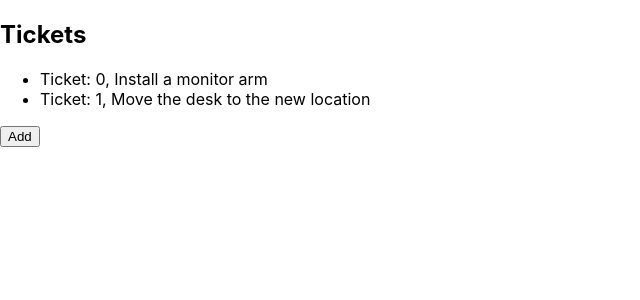
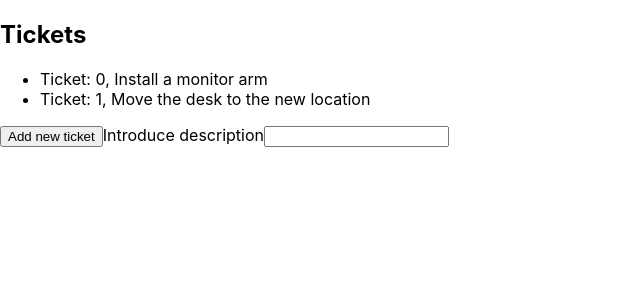
Before and after one commit to nonsense9/ticket-management-app, a React (Create React App) app: page / in a window 1280 px wide. Shown: the top 300 px of the page, without its empty margins (0-640 px from the left). Built offline with nearby package versions, Linux system fonts and the light colour scheme.

Commit message:
add possibility to add custom description for ticket & remove delay

```diff
--- a/src/api/index.ts
+++ b/src/api/index.ts
@@ -70,17 +70,15 @@ export class ApiService {
     }
 
     ticket(id: number): Observable<Ticket> {
-        return of(this.findTicketById(id)).pipe(delay(randomDelay()));
+        return of(this.findTicketById(id));
     }
 
     users() {
-        return of(this.storedUsers.map(user => ({...user}))).pipe(
-            delay(randomDelay())
-        );
+        return of(this.storedUsers.map(user => ({...user})));
     }
 
     user(id: number) {
-        return of(this.findUserById(id)).pipe(delay(randomDelay()));
+        return of(this.findUserById(id));
     }
 
     newTicket(payload: {description: string}) {
@@ -91,7 +89,9 @@ export class ApiService {
             completed: false
         };
 
-        return this.storedTickets.push({...newTicket});
+        return of(newTicket).pipe(
+            tap((ticket: Ticket) => this.storedTickets.push(ticket))
+        ).subscribe();
     }
 
     assign(ticketId: number, userId: number) {
@@ -103,7 +103,6 @@ export class ApiService {
         }
 
         return of(foundTicket).pipe(
-            delay(randomDelay()),
             tap((ticket: Ticket) => {
                 this.storedTickets = this.storedTickets.map(storedTicket => {
                     if (storedTicket.id === ticket.id) {
@@ -126,8 +125,8 @@ export class ApiService {
         }
 
         return of(foundTicket).pipe(
-            delay(randomDelay()),
             tap((ticket: Ticket) => {
+                console.log(ticket)
                 this.storedTickets = this.storedTickets.map(storedTicket => {
                     if (storedTicket.id === ticket.id) {
                         return {
@@ -138,6 +137,6 @@ export class ApiService {
                     return storedTicket;
                 });
             })
-        );
+        ).subscribe();
     }
 }
--- a/src/components/Tickets.tsx
+++ b/src/components/Tickets.tsx
@@ -6,6 +6,7 @@ const apiService = new ApiService();
 
 export const Tickets = () => {
     const [tickets, setTickets] = useState([] as Ticket[]);
+    const [description, setDescription] = useState('');
     const navigate = useNavigate();
     let r = (Math.random() + 1).toString(36).substring(7);
     // The apiService returns observables, but you can convert to promises if
@@ -17,7 +18,8 @@ export const Tickets = () => {
         return () => sub.unsubscribe(); // clean up subscription
     }
     const addNewTicket = () => {
-        apiService.newTicket({description: r})
+        if (!description) return;
+        apiService.newTicket({description})
         updateState();
     }
     useEffect(() => {
@@ -39,7 +41,9 @@ export const Tickets = () => {
                 <span>loading...</span>
             )}</div>
         <div>
-            <button onClick={addNewTicket}>Add</button>
+            <button onClick={addNewTicket}>Add new ticket</button>
+            <label htmlFor='description'>Introduce description</label>
+            <input name='description' onChange={(event) => setDescription(event.target.value)}/>
         </div>
     </div>
 }
```
